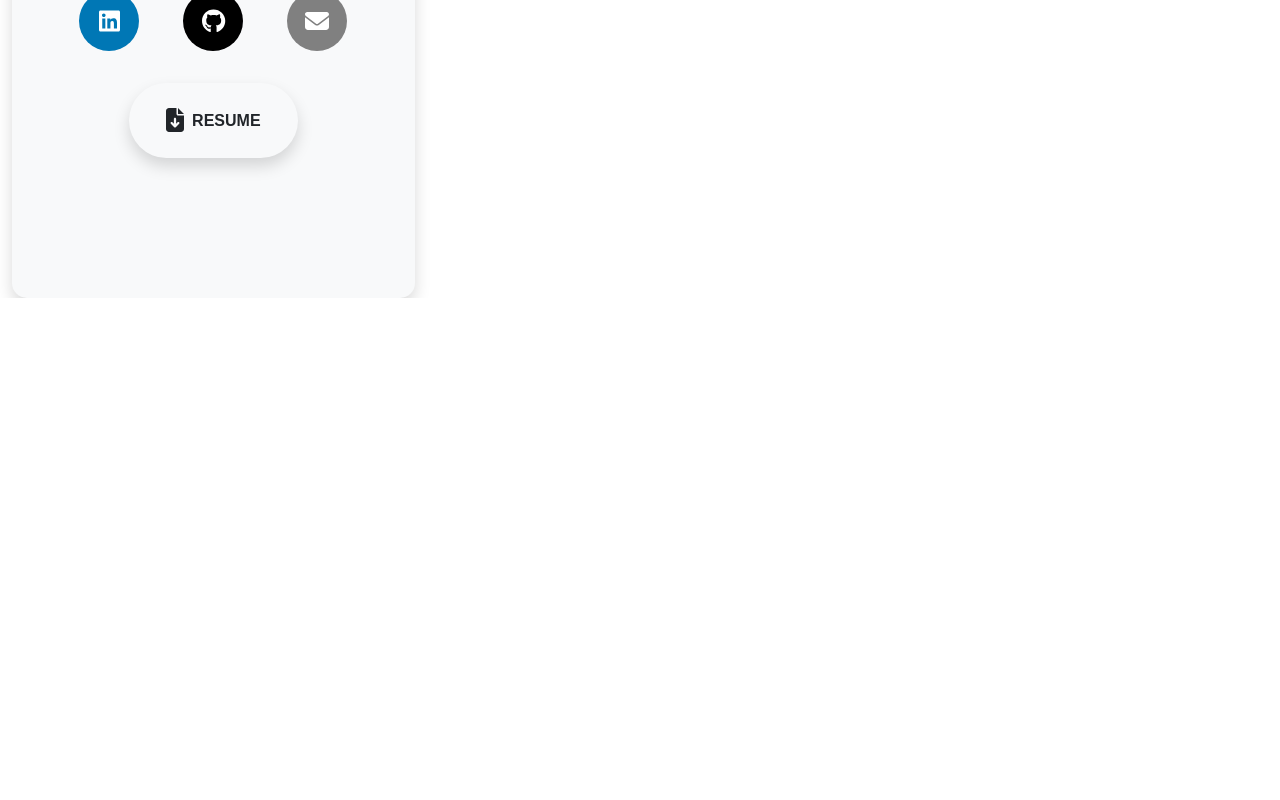
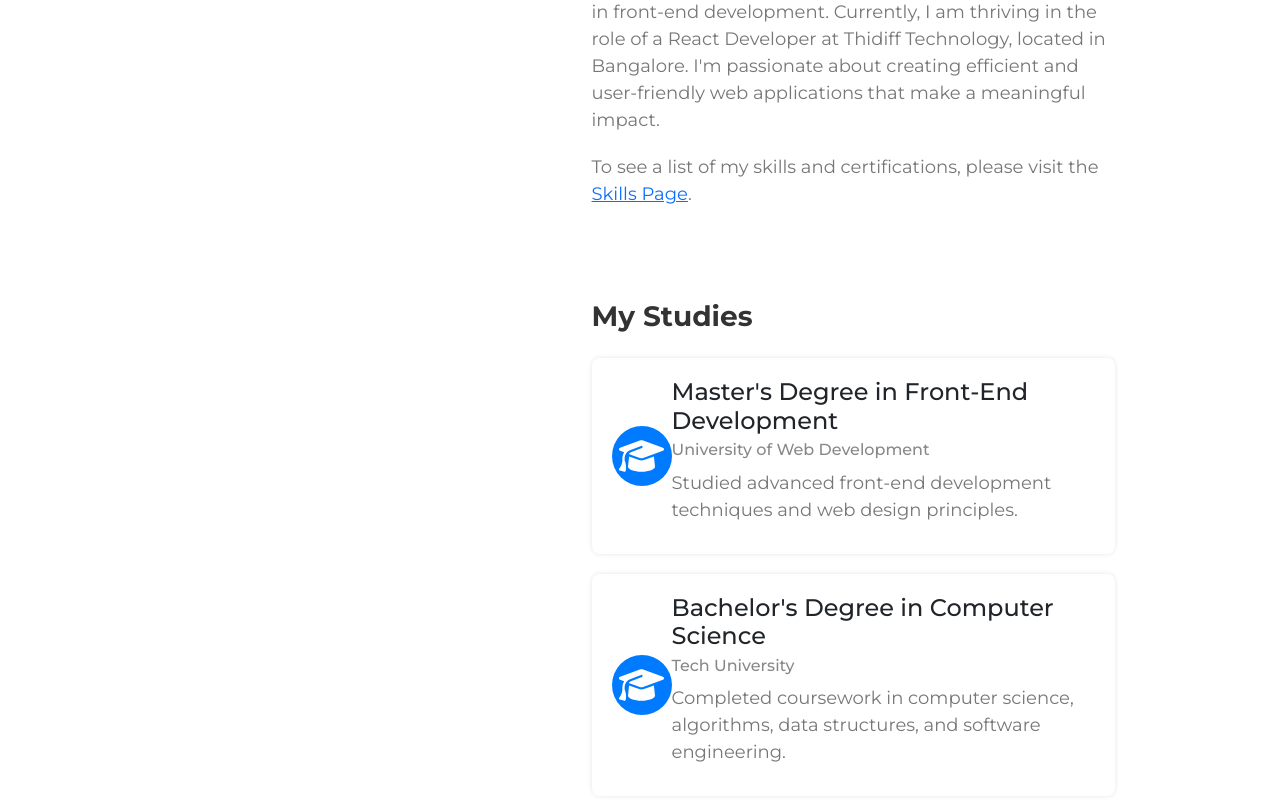
Before and after one commit to vallarasuk/info, a React (Create React App) app: page /about in a window 1280 px wide. Shown: the part 502-1302 px from the top of the page. Before the commit the page ends 800 px from the top, so only its background shows below. Built offline with nearby package versions, Linux system fonts and the light colour scheme.

Commit message:
feature/content updated commit for the home page section

```diff
--- a/package.json
+++ b/package.json
@@ -49,6 +49,7 @@
     "react-switch": "^7.0.0",
     "react-tooltip": "^5.20.0",
     "react-transition-group": "^4.4.5",
+    "react-vertical-timeline-component": "^3.6.0",
     "web-vitals": "^2.1.4"
   },
   "scripts": {
--- a/src/Components/About.jsx
+++ b/src/Components/About.jsx
@@ -1,8 +1,30 @@
 import React from "react";
-import { motion } from "framer-motion";
 import "./Styles/About.css";
+import StudyTimeline from "./Helper/Studies";
+import Title from "./Helper/Title";
+
 
 const About = () => {
+  // Define your studies data
+  const studies = [
+    {
+      year: "2020 - Present",
+      title: "Master's Degree in Front-End Development",
+      institution: "University of Web Development",
+      description:
+        "Studied advanced front-end development techniques and web design principles.",
+      icon: "graduation", // Use 'graduation' icon for this entry
+    },
+    {
+      year: "2018 - 2020",
+      title: "Bachelor's Degree in Computer Science",
+      institution: "Tech University",
+      description:
+        "Completed coursework in computer science, algorithms, data structures, and software engineering.",
+      icon: "graduation", // Use 'graduation' icon for this entry
+    },
+  ];
+
   return (
     <div className="about-container">
       {/* About Me Section */}
@@ -11,29 +33,46 @@ const About = () => {
           <div className="row">
             <div className="col-12 col-sm-8 offset-sm-2">
               <div className="about-content mt-sm-5">
-                {/* Animation for section heading */}
-                <motion.h2
-                  initial={{ opacity: 0, y: 50 }}
-                  animate={{ opacity: 1, y: 0 }}
-                  transition={{ duration: 0.8, delay: 0.5 }}
-                  className="about-heading text-center mb-3"
-                >
-                  About Me
-                </motion.h2>
-                {/* Animation for section content */}
-                <motion.p
-                  initial={{ opacity: 0, y: 50 }}
-                  animate={{ opacity: 1, y: 0 }}
-                  transition={{ duration: 0.8, delay: 0.7 }}
-                  className="about-description"
-                >
+                <Title text="About Me: A Passionate React Developer" />
+                <p className="about-description">
                   Hi, I'm Vallarasu K, a passionate React developer with a
                   strong focus on creating exceptional web experiences. I'm
-                  dedicated to delivering high-quality front-end solutions that
-                  combine technical expertise with creativity. With a background
-                  in computer science and years of hands-on experience, I bring
-                  a unique perspective to every project I work on.
-                </motion.p>
+                  dedicated to delivering high-quality front-end solutions
+                  that combine technical expertise with creativity. With a
+                  background in computer science and years of hands-on
+                  experience, I bring a unique perspective to every project
+                  I work on.
+                </p>
+                {/* Additional content */}
+                <p className="about-description">
+                  I completed my SSLC with 87% from the National Matriculation
+                  School and later pursued a Diploma in Mechanical Engineering.
+                  I have a year of focused learning in front-end development.
+                  Currently, I am thriving in the role of a React Developer at
+                  Thidiff Technology, located in Bangalore. I'm passionate
+                  about creating efficient and user-friendly web applications
+                  that make a meaningful impact.
+                </p>
+                {/* Link to the skills page */}
+                <p className="about-description">
+                  To see a list of my skills and certifications, please visit
+                  the <a href="/skills">Skills Page</a>.
+                </p>
+              </div>
+            </div>
+          </div>
+        </div>
+      </section>
+
+      {/* Studies Timeline Section */}
+      <section id="studies" className="studies-section mt-5">
+        <div className="container">
+          <div className="row">
+            <div className="col-12 col-sm-8 offset-sm-2">
+              <div className="studies-content">
+                <Title text={"My Studies"} />
+                {/* Use the StudyTimeline component */}
+                <StudyTimeline studies={studies} />
               </div>
             </div>
           </div>
--- a/src/Components/Helper/ProfileInfo.jsx
+++ b/src/Components/Helper/ProfileInfo.jsx
@@ -1,50 +1,41 @@
 import React from "react";
 import { animated, useSpring } from "react-spring";
+import { useInView } from "react-intersection-observer";
 
 const ProfileInfo = ({ name, role, email }) => {
   const animationConfig = {
-    duration: 1500, // Set the duration to 1.5 seconds
+    duration: 1000, // Set the duration to 1 second
     tension: 200,
     friction: 20,
   };
 
-  const topAnimation = useSpring({
-    transform: "translateY(0px)",
-    from: { transform: "translateY(-100px)" },
-    config: animationConfig,
-  });
-
-  const rightAnimation = useSpring({
-    transform: "translateX(0px)",
-    from: { transform: "translateX(100px)" },
-    config: animationConfig,
+  // Use the useInView hook to detect when the component is in the viewport
+  const [bottomRef, bottomInView] = useInView({
+    triggerOnce: true, // Trigger the animation once
+    rootMargin: "-100px", // Add a root margin to start the animation earlier
   });
 
   const bottomAnimation = useSpring({
-    transform: "translateY(0px)",
-    from: { transform: "translateY(100px)" },
-    config: animationConfig,
-  });
-
-  const leftAnimation = useSpring({
-    transform: "translateX(0px)",
-    from: { transform: "translateX(-100px)" },
+    transform: bottomInView ? "translateY(0px)" : "translateY(50px)",
+    from: { transform: "translateY(50px)" },
     config: animationConfig,
   });
 
   return (
     <div className="profile-info">
-      <animated.h2 className="mt-3" style={topAnimation}>
+      <animated.h2 className="mt-3" style={bottomAnimation}>
         {name}
       </animated.h2>
-      <animated.p className="mt-3 fw-semibold" style={rightAnimation}>
+      <animated.p className="mt-3 fw-semibold" style={bottomAnimation}>
         {role}
       </animated.p>
       <animated.p className="email-text" style={bottomAnimation}>
-        <a href={`mailto:${email}`} className="text-decoration-none text-black-50">{email}</a>
+        <a href={`mailto:${email}`} className="text-decoration-none text-black-50">
+          {email}
+        </a>
       </animated.p>
-      <animated.div className="extra-info" style={leftAnimation}>
-        {/* Add more content with left animation */}
+      <animated.div className="extra-info" style={bottomAnimation} ref={bottomRef}>
+        {/* Content that will be animated when it becomes visible */}
       </animated.div>
     </div>
   );
--- /dev/null
+++ b/src/Components/Helper/Studies.jsx
@@ -0,0 +1,41 @@
+import React from "react";
+import { FontAwesomeIcon } from "@fortawesome/react-fontawesome";
+import { faGraduationCap, faLaptopCode, faCertificate } from "@fortawesome/free-solid-svg-icons";
+import { useInView } from "react-intersection-observer";
+import "../Styles/TimeLine.css"; // Include Bootstrap styles
+
+const StudyTimeline = ({ studies }) => {
+    return (
+        <div className="timeline timeline-vertical">
+            {studies.map((study, index) => (
+                <StudyItem key={index} study={study} index={index} />
+            ))}
+        </div>
+    );
+};
+
+const StudyItem = ({ study, index }) => {
+    const [ref, inView] = useInView({
+        triggerOnce: true, // Only trigger the animation once
+        rootMargin: "-50px 0px", // Adjust root margin for intersection
+    });
+
+    const timelineClasses = `timeline-item ${inView ? "timeline-item-visible" : ""}`;
+
+    return (
+        <div ref={ref} className={timelineClasses}>
+            <div className="timeline-icon">
+                {study.icon === "graduation" && <FontAwesomeIcon icon={faGraduationCap} />}
+                {study.icon === "coding" && <FontAwesomeIcon icon={faLaptopCode} />}
+                {study.icon === "certificate" && <FontAwesomeIcon icon={faCertificate} />}
+            </div>
+            <div className="timeline-content">
+                <h3 className="timeline-title">{study.title}</h3>
+                <h4 className="timeline-institution">{study.institution}</h4>
+                <p className="timeline-description">{study.description}</p>
+            </div>
+        </div>
+    );
+};
+
+export default StudyTimeline;
--- a/src/Components/Helper/Title.jsx
+++ b/src/Components/Helper/Title.jsx
@@ -8,26 +8,22 @@ const Title = ({ text }) => {
     // Simulate a delay for the loading animation
     const loadingTimer = setTimeout(() => {
       setIsLoading(false);
-    }, 1500);
+    }, 100);
 
     return () => clearTimeout(loadingTimer);
   }, []);
 
-  // Animation variants for the title motion
-  const titleVariantsBounce = {
-    initial: { opacity: 0, y: -50 },
-    animate: { opacity: 1, y: 0, transition: { type: "spring", bounce: 0.5 } },
-    exit: { opacity: 0, y: 50 },
+  const titleVariants = {
+    hidden: { opacity: 0, y: 50 },
+    visible: { opacity: 1, y: 0, transition: { duration: 0.8 } },
   };
-
 
   return (
     <motion.h2
-      className="motion-title" // Add any styles you want to apply to the title here
-      variants={titleVariantsBounce}
-      initial="initial"
-      animate="animate"
-      exit="exit"
+      className="motion-title my-4" // Add any styles you want to apply to the title here
+      variants={titleVariants}
+      initial="hidden"
+      animate={isLoading ? "hidden" : "visible"}
     >
       {isLoading ? " " : text}
     </motion.h2>
--- /dev/null
+++ b/src/Components/Styles/TimeLine.css
@@ -0,0 +1,82 @@
+/* Timeline.css */
+.timeline {
+    position: relative;
+    margin: 0 auto;
+    max-width: 800px;
+}
+
+.timeline-item {
+    position: relative;
+    margin: 20px 0;
+    display: flex;
+    justify-content: space-between;
+    align-items: center;
+    padding: 20px;
+    border-radius: 8px;
+    box-shadow: 0 0 5px rgba(0, 0, 0, 0.1);
+    background-color: #fff;
+}
+
+.timeline-item-left {
+    flex-direction: row;
+}
+
+.timeline-item-right {
+    flex-direction: row-reverse;
+}
+
+.timeline-content {
+    flex: 1;
+}
+
+.timeline-content-visible {
+    opacity: 1;
+}
+
+.timeline-title {
+    font-size: 24px;
+    margin: 0;
+}
+
+.timeline-institution {
+    font-size: 16px;
+    color: #888;
+    margin: 5px 0;
+}
+
+.timeline-description {
+    margin: 10px 0;
+}
+
+.timeline-icon {
+    font-size: 36px;
+    display: flex;
+    justify-content: center;
+    align-items: center;
+    width: 60px;
+    height: 60px;
+    background-color: #007bff;
+    color: #fff;
+    border-radius: 50%;
+}
+
+.timeline-icon-left {
+    margin-right: 20px;
+}
+
+.timeline-icon-right {
+    margin-left: 20px;
+}
+
+/* Media query for small screens */
+@media screen and (max-width: 767px) {
+    .timeline-item {
+        flex-direction: column;
+        align-items: center;
+    }
+
+    .timeline-icon-left,
+    .timeline-icon-right {
+        margin: 10px 0;
+    }
+}
```
Also changed, not shown: src/Components/Helper/Skills.jsx (renamed from src/Components/Skills.jsx), 1 other file (tests, documents, lock files or other folders).
